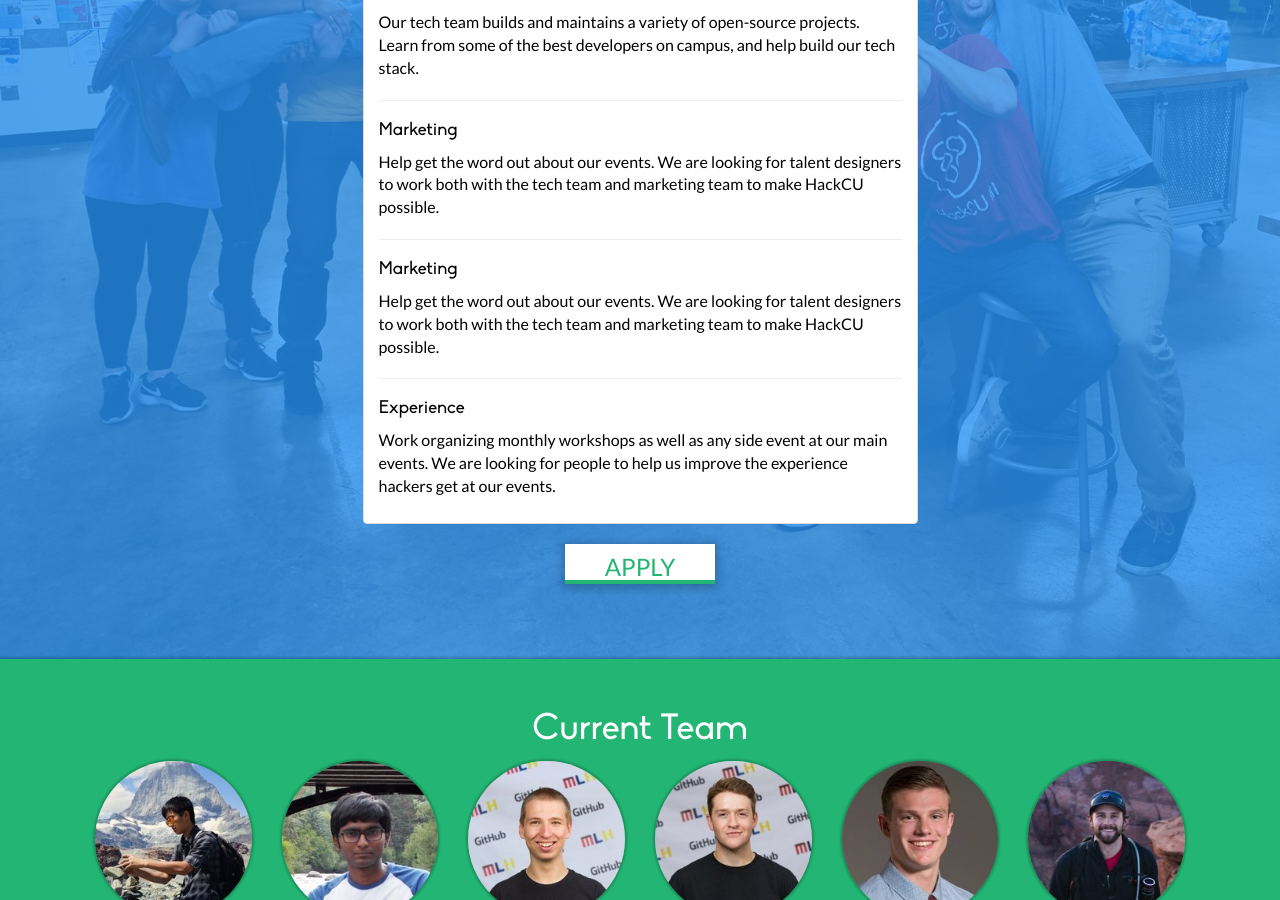
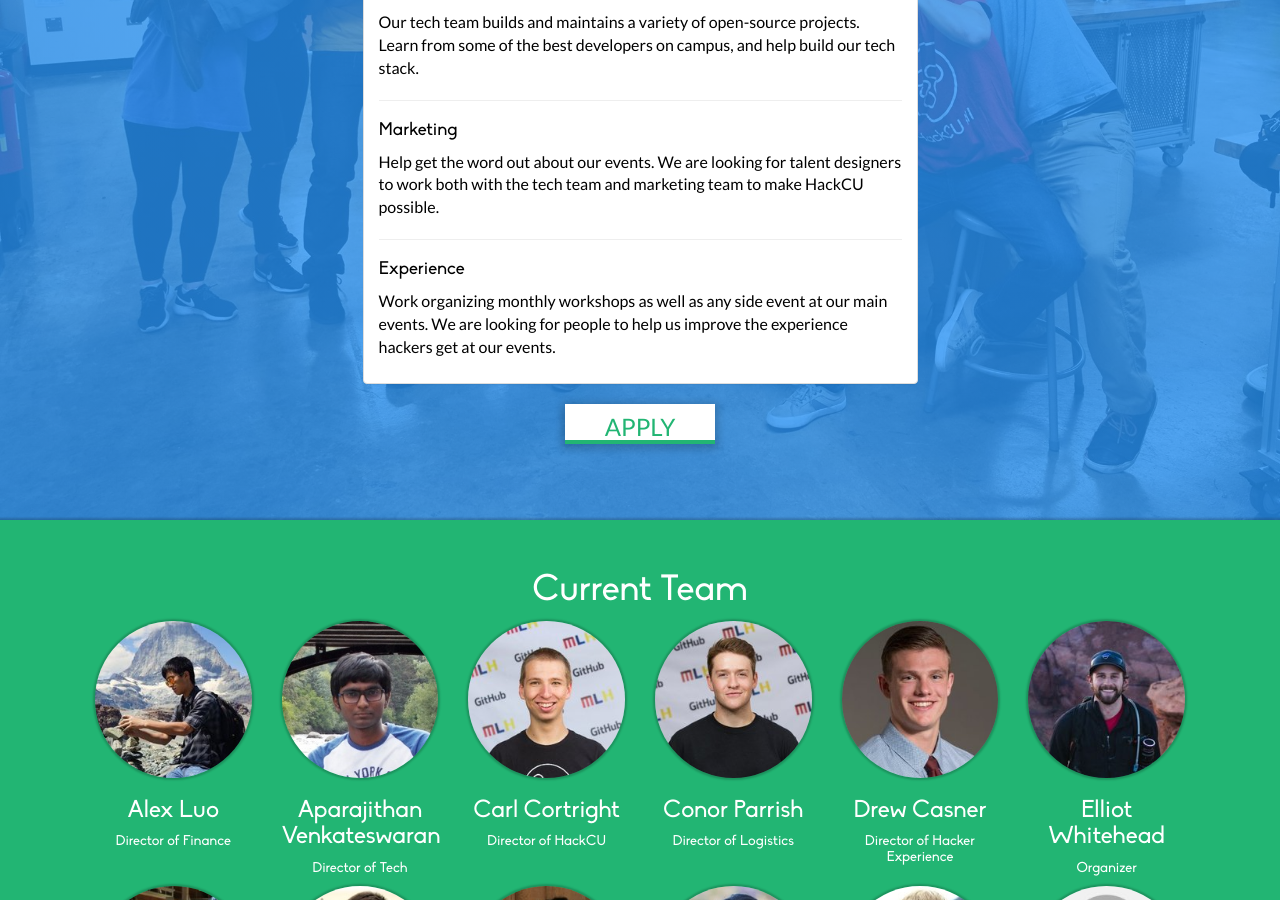
Before and after one commit to HackCU/team, a Jekyll site: the page built from index.html, in a window 1280 px wide and 900 px high, scrolled down 1687 px. Built offline with Jekyll 4.4.1, drawn with Linux system fonts in a browser that asks for light colours; nearby versions of some CDN libraries.

Commit message:
delete duplicate marketing

```diff
--- a/_data/open_positions.yml
+++ b/_data/open_positions.yml
@@ -11,9 +11,6 @@
 - title: Marketing
   description: "Help get the word out about our events. We are looking for talent
   designers to work both with the tech team and marketing team to make HackCU possible."
-- title: Marketing
-  description: "Help get the word out about our events. We are looking for talent
-  designers to work both with the tech team and marketing team to make HackCU possible."
 - title: Experience
   description: "Work organizing monthly workshops as well as any side event at our main events.
   We are looking for people to help us improve the experience hackers get at our events."
```
